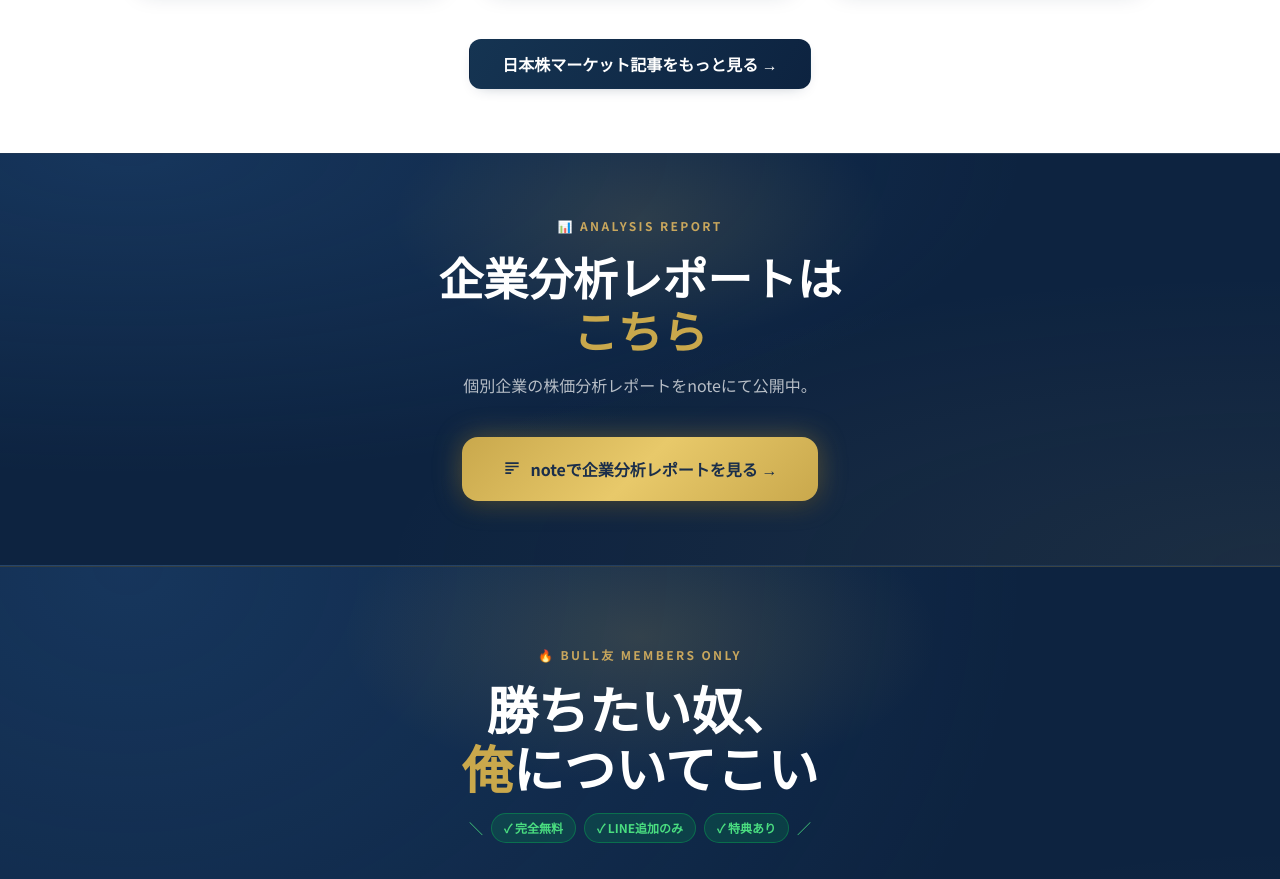
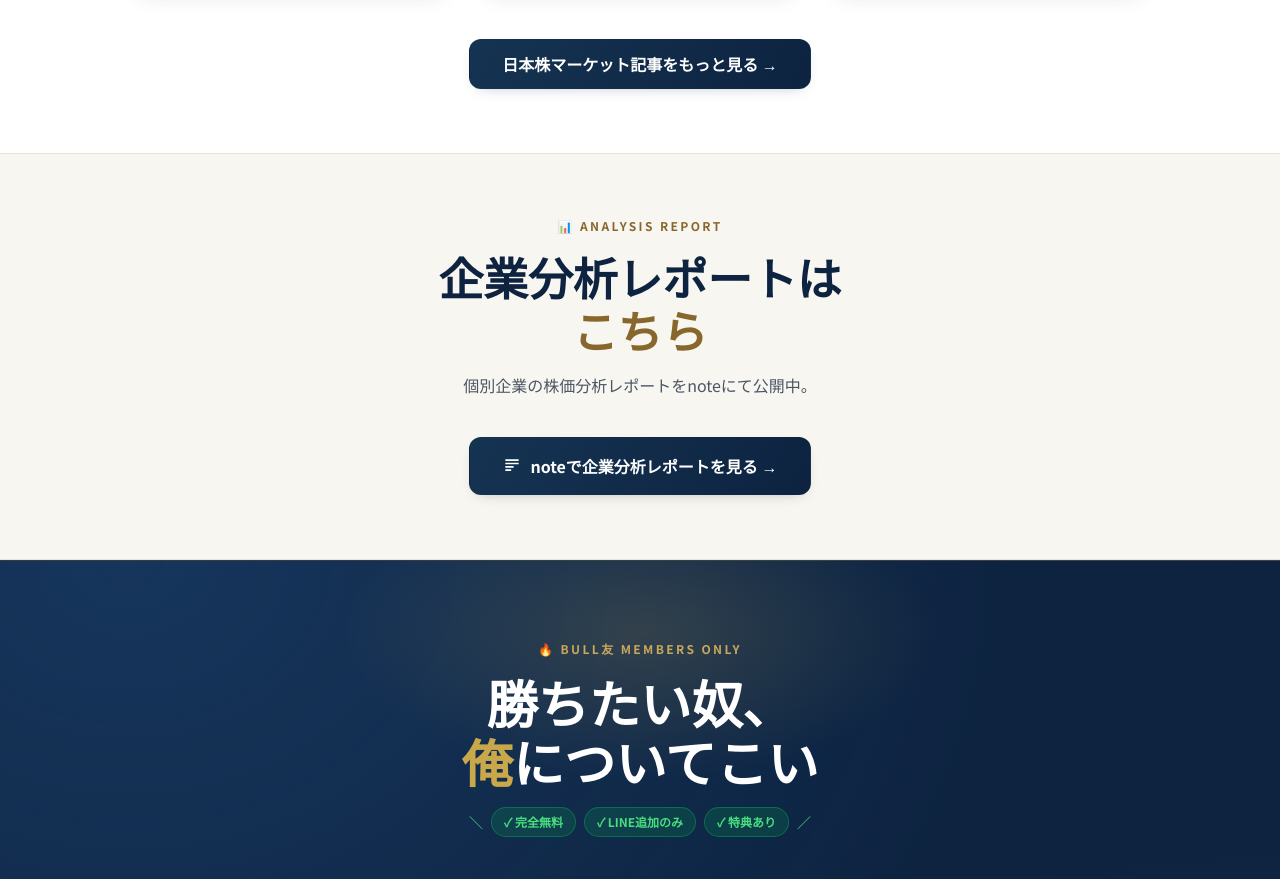
Before and after one commit to tanima3232-eng/bulltalk, a Next.js app: page /market in a window 1280 px wide. Shown: the part 3135-4014 px from the top of the page. Built offline with nearby package versions, Linux system fonts and the light colour scheme; no server answers.

Commit message:
相場ページの企業分析案内を明るい背景に変更

```diff
--- a/app/market/page.tsx
+++ b/app/market/page.tsx
@@ -314,33 +314,20 @@ export default async function MarketPage() {
         {/* S3: 企業分析レポートはこちら */}
         <section
           id="company-analysis"
-          className="brand-band py-16 px-4 scroll-mt-20"
-          style={{
-            background: "linear-gradient(135deg, #0d1b2e 0%, #1A2E4A 50%, #0d1b2e 100%)",
-            position: "relative",
-            overflow: "hidden",
-          }}
+          className="border-y border-[#e9e2d5] bg-[#f8f6f0] py-16 px-4 scroll-mt-20"
         >
-          {/* 背景グロー */}
-          <div style={{
-            position: "absolute", top: "-60px", left: "50%", transform: "translateX(-50%)",
-            width: "500px", height: "250px",
-            background: "radial-gradient(ellipse, rgba(201,168,76,0.15) 0%, transparent 70%)",
-            pointerEvents: "none",
-          }} />
-
-          <div className="max-w-3xl mx-auto text-center" style={{position: "relative", zIndex: 1}}>
-            <p className="text-gold text-xs font-bold uppercase tracking-widest mb-4" style={{letterSpacing:"0.2em"}}>
+          <div className="max-w-3xl mx-auto text-center">
+            <p className="text-[#88672d] text-xs font-bold uppercase tracking-widest mb-4" style={{letterSpacing:"0.2em"}}>
               📊 ANALYSIS REPORT
             </p>
             <h2
-              className="font-bold text-white mb-4"
+              className="font-bold text-navy mb-4"
               style={{fontSize:"clamp(1.8rem,5vw,2.8rem)", lineHeight: 1.2}}
             >
               企業分析レポートは<br />
-              <span style={{color:"#C9A84C"}}>こちら</span>
+              <span className="text-[#88672d]">こちら</span>
             </h2>
-            <p className="text-white/70 text-sm md:text-base leading-relaxed mb-10 max-w-xl mx-auto">
+            <p className="text-gray-600 text-sm md:text-base leading-relaxed mb-10 max-w-xl mx-auto">
               個別企業の株価分析レポートをnoteにて公開中。
             </p>
 
@@ -348,18 +335,13 @@ export default async function MarketPage() {
               href="https://note.com/bulltalk"
               target="_blank"
               rel="noopener noreferrer"
-              className="inline-flex items-center gap-2 font-bold text-sm md:text-base px-6 md:px-10 py-4 md:py-5 rounded-2xl transition-all duration-300 hover:-translate-y-1 hover:shadow-2xl whitespace-nowrap"
-              style={{
-                background: "linear-gradient(135deg, #C9A84C 0%, #E8C96A 50%, #C9A84C 100%)",
-                color: "#1A2E4A",
-                boxShadow: "0 0 28px rgba(201,168,76,0.4), 0 4px 20px rgba(0,0,0,0.3)",
-              }}
+              className="btn-navy inline-flex max-w-full items-center justify-center gap-2 text-sm md:text-base px-5 sm:px-8 py-4"
             >
               {/* noteロゴ風アイコン */}
               <svg className="w-5 h-5 flex-shrink-0" viewBox="0 0 24 24" fill="currentColor">
                 <path d="M4 4h16v2H4V4zm0 4h16v2H4V8zm0 4h10v2H4v-2zm0 4h7v2H4v-2z"/>
               </svg>
-              noteで企業分析レポートを見る →
+              <span>noteで企業分析レポートを見る →</span>
             </a>
           </div>
         </section>
```
